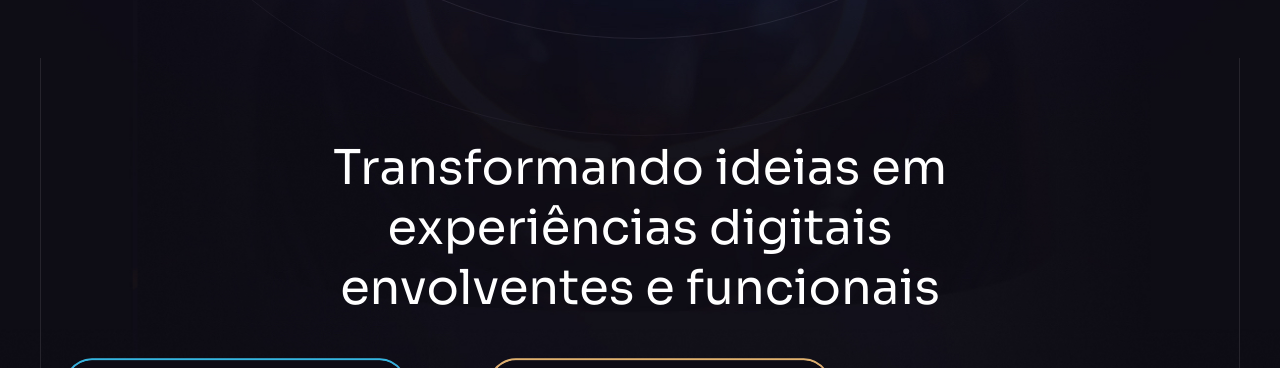
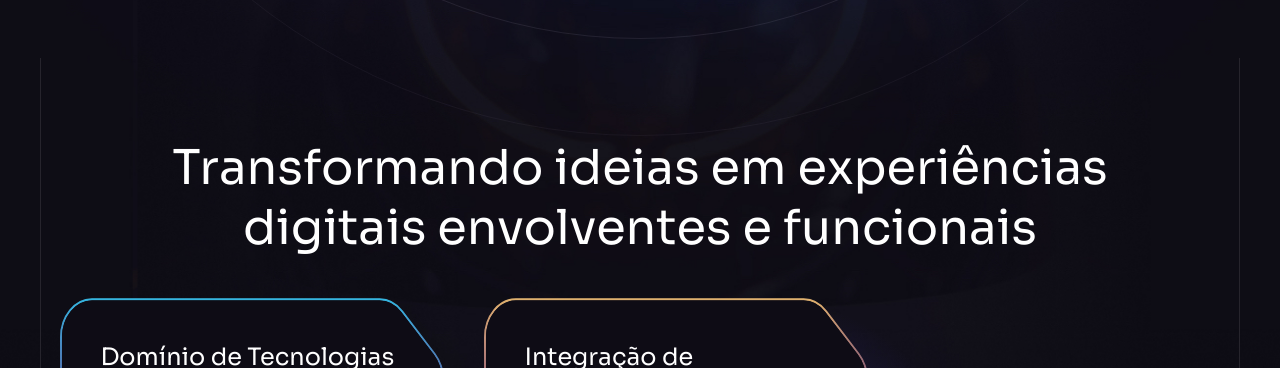
Before and after one commit to soaresdararm/developer-portfolio-dara-soares, a React (Vite) app: page / in a window 1280 px wide. Shown: the part 1020-1388 px from the top of the page. Built offline with nearby package versions, Linux system fonts and the light colour scheme.

Commit message:
feat: ajustes dos componentes

```diff
--- a/src/components/Benefits.jsx
+++ b/src/components/Benefits.jsx
@@ -68,7 +68,7 @@ const Benefits = () => {
     <Section id="features">
       <div className="container relative z-2">
         <Heading
-          className="md:max-w-md lg:max-w-2xl"
+          className="md:max-w-md lg:max-w-5xl"
           title="Transformando ideias em experiências digitais envolventes e funcionais"
         />
         <div className="flex flex-wrap gap-10 mb-10">
--- a/src/components/Header.jsx
+++ b/src/components/Header.jsx
@@ -1,11 +1,11 @@
 import { useLocation } from "react-router-dom";
 import { disablePageScroll, enablePageScroll } from "scroll-lock";
 
+import { useState } from "react";
 import { navigation } from "../constants";
+import { HamburgerMenu } from "./design/Header";
+import MenuSvg from "../assets/svg/MenuSvg";
 import Button from "./Button";
-import MenuSvg from "../assets/svg/MenuSvg";
-import { HamburgerMenu } from "./design/Header";
-import { useState } from "react";
 
 const Header = () => {
   const pathname = useLocation();
@@ -37,7 +37,7 @@ const Header = () => {
       <div className="flex items-center px-5 lg:px-7.5 xl:px-10 max-lg:py-4">
         <a className="block w-[12rem] xl:mr-8" href="#hero">
           {/* <img src={brainwave} width={190} height={40} alt="Brainwave" /> */}
-          <p>Developer DS</p>
+          <p className="text-2xl text-base">Developer DS</p>
         </a>
         <nav
           className={`${
@@ -62,7 +62,6 @@ const Header = () => {
               </a>
             ))}
           </div>
-
           <HamburgerMenu />
         </nav>
 
--- a/src/constants/index.js
+++ b/src/constants/index.js
@@ -12,7 +12,6 @@ import {
   notification3,
   notification4,
   plusSquare,
-  raindrop,
   recording01,
   recording03,
   roadmap1,
```
Also changed, not shown: public/imgDs.png (added), src/index.css (line endings or trailing spaces), 1 other file (tests, documents, lock files or other folders).
